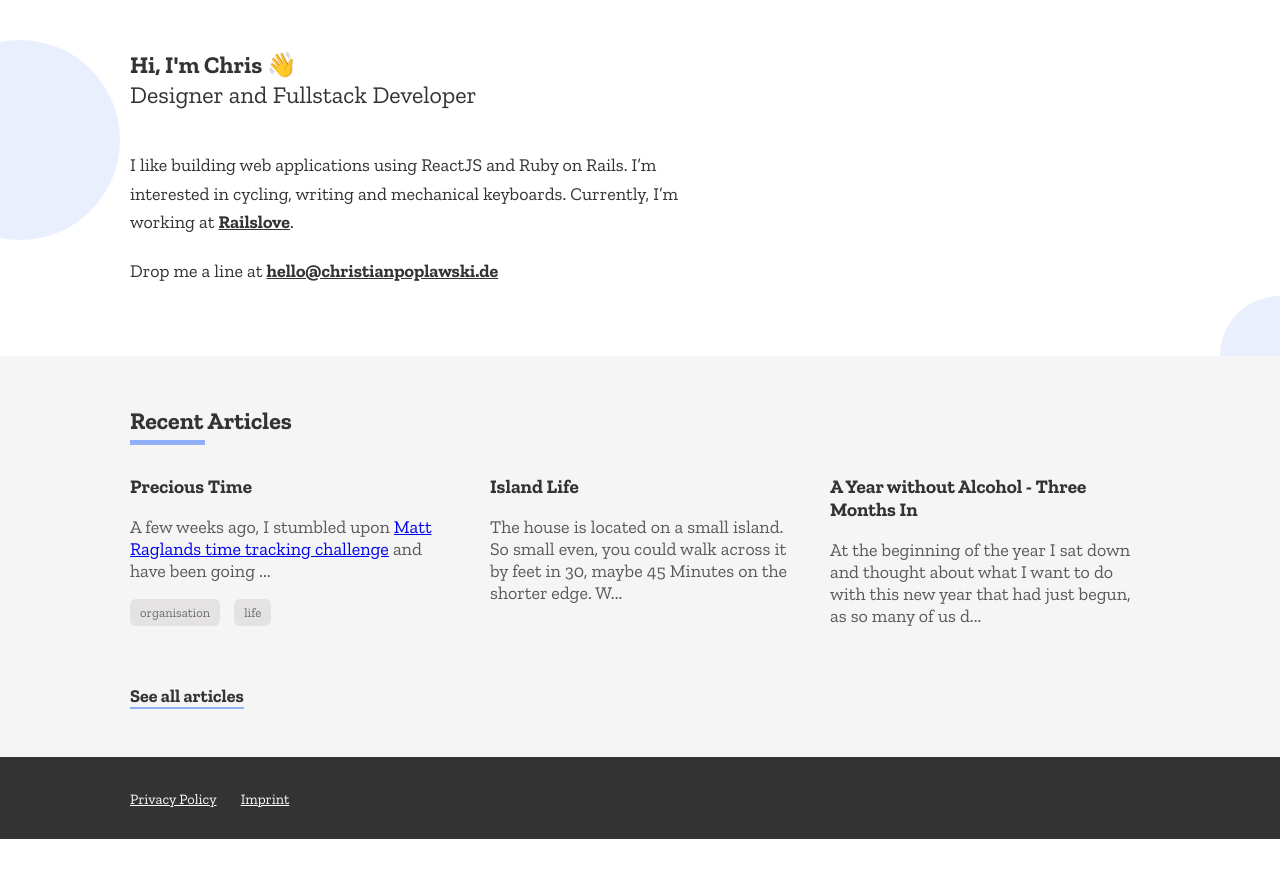
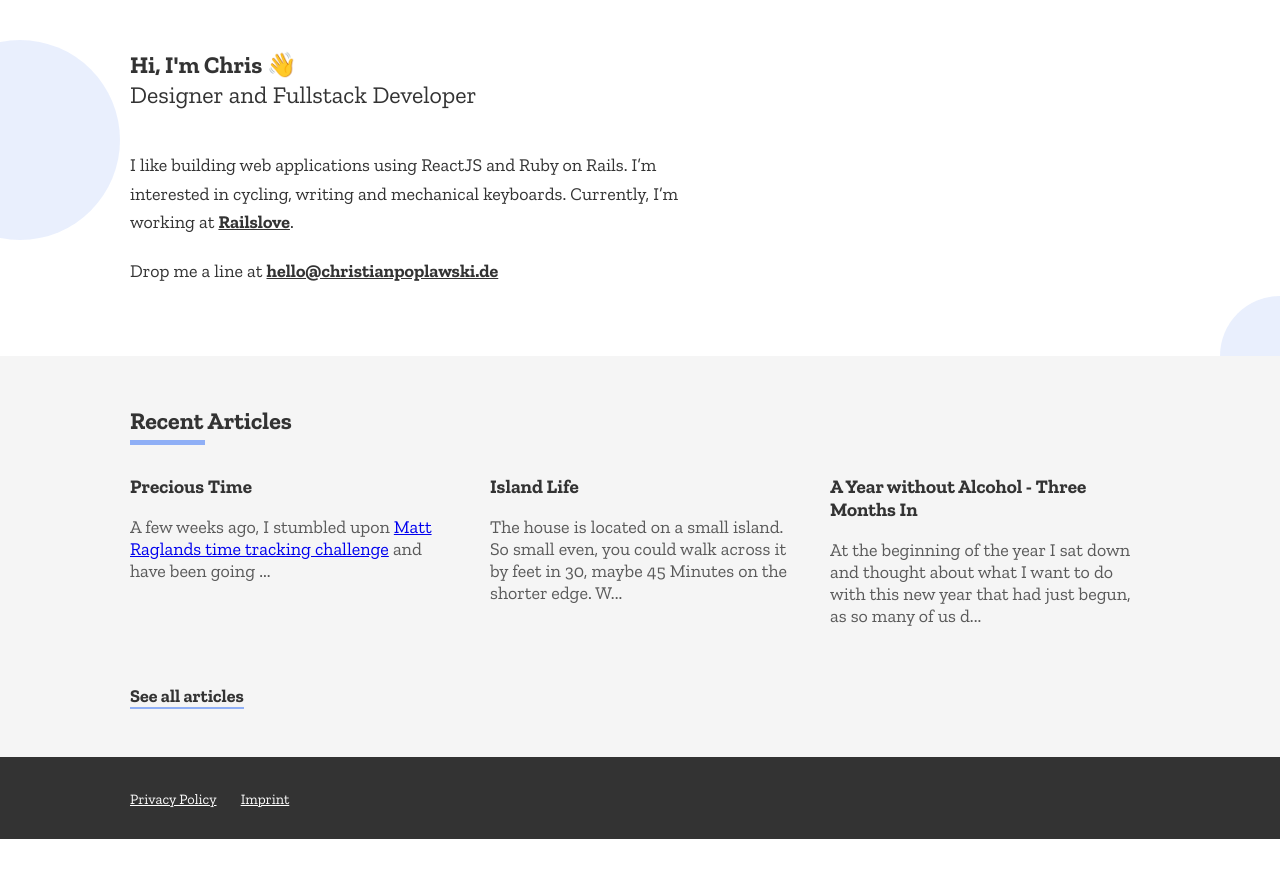
Before and after one commit to Plsr/website_dep, a Jekyll site: the page built from index.html, in a window 1280 px wide. Shown: the top 878 px of the page. Built offline with Jekyll 4.4.1, drawn with Linux system fonts in a browser that asks for light colours.

Commit message:
Remove tags for now
Seems to lead to many complications. I'd rather have the site online
sooner than later, so I'll move that feature to the backlog for now.

```diff
--- a/index.html
+++ b/index.html
@@ -31,9 +31,6 @@ title: Home
 					<div class="aArticlePreview-excerpt">
 						{{post.excerpt | truncate: 140 }}
 					</div>
-					{% for tag in post.tags limit: 2 %}
-						<span class="aTag">{{ tag }}</span>
-					{% endfor %}
 				</div>
 			{% endfor %}
 		</div>
```
